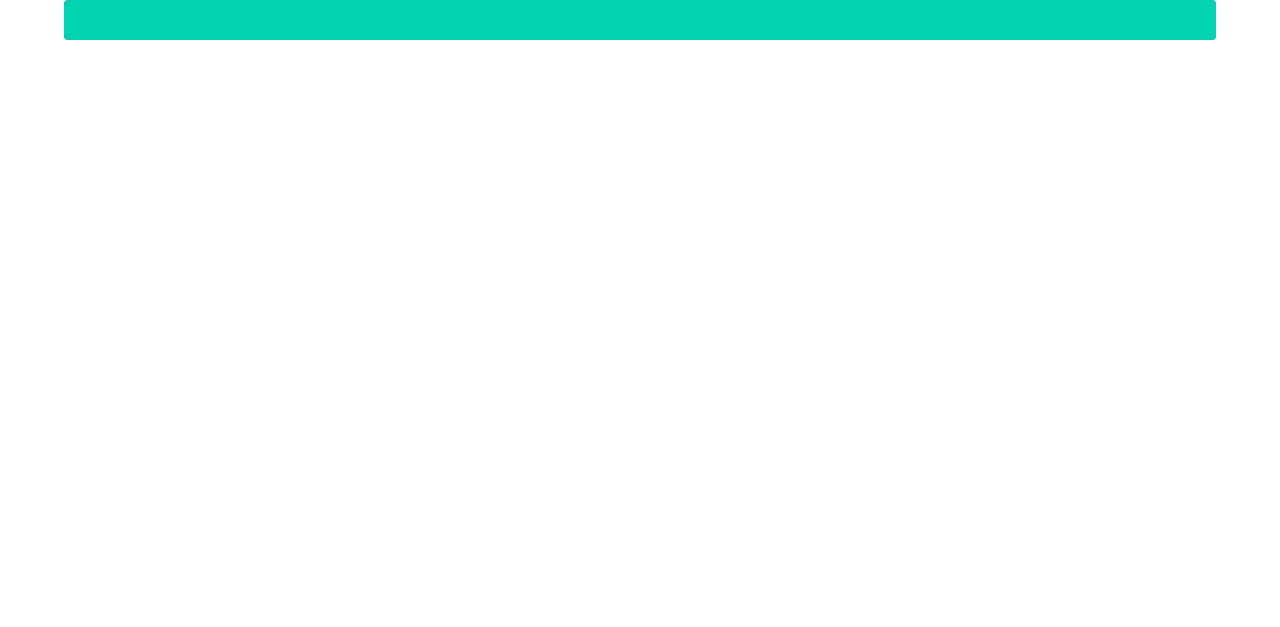
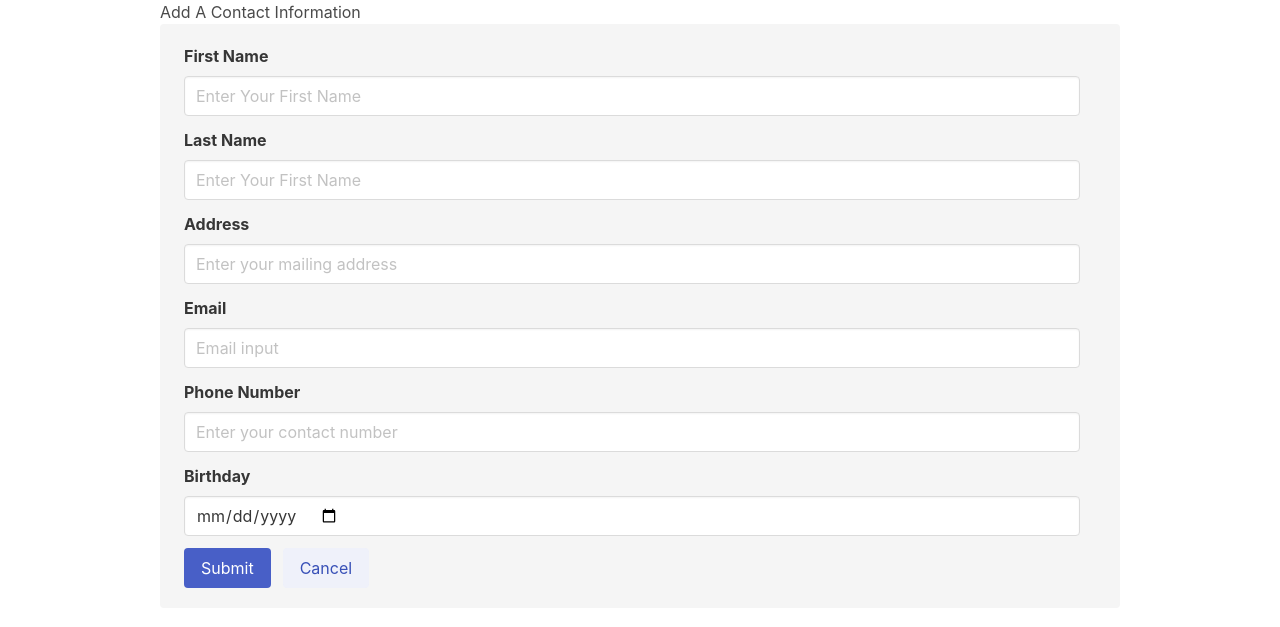
Before and after one commit to doricwhite/address_book, a Node server app: page /address-book/add_address in a window 1280 px wide. Shown: the top 627 px of the page. Run offline with Node 20, Linux system fonts and the light colour scheme; some libraries are stand-ins or nearby versions.

Commit message:
Establised form to add information to the database and completed a sample test which was successful.

```diff
--- a/app.js
+++ b/app.js
@@ -7,20 +7,23 @@ const path = require("path");
 const mongoose = require("mongoose");
 const ejsMate = require("ejs-mate");
 const methodOverride = require("method-override");
-const AddressBook = require("./model/address-book-db");
+const AddressBook = require("./model/addressdb");
 
 app.engine("ejs", ejsMate);
 app.set("view engine", "ejs");
 app.set("views", path.join(__dirname, "views"));
 
-/**Method-overide to post information from form to mongo database */
+app.use(express.urlencoded({ extended: true }));
+
+/* METHOD OVERIDE TO PERFORM ACTIVITIES OTHER THAN "POST" WHEN USING A FORM */
 app.use(methodOverride("_method"));
 
-/**MONGOOSE CONNECTION TO MONGO LOCAL DATABASE */
+/* MONGOOSE CONNECTION TO MONGO LOCAL DATABASE */
 mongoose.connect("mongodb://localhost:27017/addressBookDB", {
   useNewUrlParser: true,
 });
 
+/* SHOWS SUCCESSFUL CONNECTION OR ERROR WHEN CONNECTING TO THE MONGODB */
 const db = mongoose.connection;
 db.on(
   "error",
@@ -35,11 +38,36 @@ app.get("/address-book/index", (req, res) => {
   res.render("address-book/index");
 });
 
-//ADD AN ADDRESS
+/* THIS WAS USE TO TEST WRITING INFORMATION TO THE DATABASE
+app.get("/address-book/add_address", async (req, res) => {
+  const info = new AddressBook({
+    firstName: "Doric",
+    lastName: "White",
+    address: "The Unknown, Kingston, Jamaica",
+    phoneNumber: "8765555555",
+    email: "doricwhite@gmail.com",
+    birthday: "12/12/1999",
+  });
+
+   await info.save();
+   res.send(info);
+});
+/*
+
+/* ADD CONTACT INFO PAGE */
 app.get("/address-book/add_address", (req, res) => {
   res.render("address-book/add_address");
 });
 
+/* ADD INFO TO MONGODB VIA FORM */
+app.post("/address-book", async (req, res) => {
+  const newInfo = new AddressBook(req.body.addressdb);
+  await newInfo.save();
+
+  res.render("address-book/index");
+});
+
+/* LOCALHOST LISTENING PORT */
 app.listen(3000, (req, res) => {
   console.log("Runnging port running successfully");
 });
--- a/model/address-book-db.js
+++ b/model/addressdb.js
@@ -3,6 +3,7 @@
 const mongoose = require("mongoose");
 const Schema = mongoose.Schema;
 
+/* DATABASE STRUCTURE */
 const addressBookSchema = new Schema({
   firstName: {
     type: String,
--- a/views/address-book/add_address.ejs
+++ b/views/address-book/add_address.ejs
@@ -1,10 +1,109 @@
-<% layout('/layout/template') %>
+<% layout('/layout/boilerplate') %>
 
 <!--ADD INFORMATION TO THE ADDRESS BOOK -->
-<div class="container is-widescreen">
-  <div class="notification is-primary">
+<div class="container is-max-desktop">
+  <div><h1>Add A Contact Information</h1></div>
+  <div class="notification">
     <!--FORM START-->
-    <form action=""></form>
+    <form action="/address-book" method="post">
+      <!-- First Name -->
+      <div class="field">
+        <label class="label" for="fname">First Name</label>
+        <div class="control">
+          <input
+            class="input"
+            type="text"
+            id="fname"
+            name="addressdb[firstName]"
+            placeholder="Enter Your First Name"
+          />
+        </div>
+      </div>
+
+      <!-- Last Name -->
+      <div class="field">
+        <label class="label" for="lname">Last Name</label>
+        <div class="control">
+          <input
+            class="input"
+            type="text"
+            id="lname"
+            name="addressdb[lastName]"
+            placeholder="Enter Your First Name"
+          />
+        </div>
+      </div>
+
+      <!-- Mailing Address -->
+      <div class="field">
+        <label class="label" for="address">Address</label>
+        <div class="control">
+          <input
+            class="input"
+            type="text"
+            id="address"
+            name="addressdb[address]"
+            placeholder="Enter your mailing address"
+            required
+          />
+        </div>
+      </div>
+
+      <!-- Email Address -->
+      <div class="field">
+        <label class="label" for="email">Email</label>
+        <div class="control">
+          <input
+            class="input"
+            type="email"
+            id="email"
+            name="addressdb[email]"
+            placeholder="Email input"
+            required
+          />
+        </div>
+      </div>
+
+      <!-- Phone Number -->
+      <div class="field">
+        <label class="label" for="contact">Phone Number</label>
+        <div class="control">
+          <input
+            class="input"
+            type="tel"
+            id="contact"
+            name="addressdb[phoneNumber]"
+            placeholder="Enter your contact number"
+            required
+          />
+        </div>
+      </div>
+
+      <!-- Birthday Number -->
+      <div class="field">
+        <label class="label" for="bday">Birthday</label>
+        <div class="control">
+          <input
+            class="input"
+            type="date"
+            id="bday"
+            name="addressdb[birthday]"
+            placeholder="Enter your birthday"
+            required
+          />
+        </div>
+      </div>
+
+      <!-- Form Buttons -->
+      <div class="field is-grouped">
+        <div class="control">
+          <button class="button is-link">Submit</button>
+        </div>
+        <div class="control">
+          <button class="button is-link is-light">Cancel</button>
+        </div>
+      </div>
+    </form>
     <!--FORM END-->
   </div>
 </div>
--- a/views/address-book/index.ejs
+++ b/views/address-book/index.ejs
@@ -1,2 +1,3 @@
-<% layout('/layout/template') %>
+<% layout('/layout/boilerplate') %>
 <!--LIST ALL ADDRESS AVAILABLE IN THE ADDRESS BOOK-->
+<h1>All Names Available</h1>
--- a/views/layout/template.ejs
+++ b/views/layout/boilerplate.ejs
@@ -11,6 +11,6 @@
     <title>Address Book</title>
   </head>
   <body>
-    <main <%- body %></main>
+    <main><%- body %></main>
   </body>
 </html>
```
